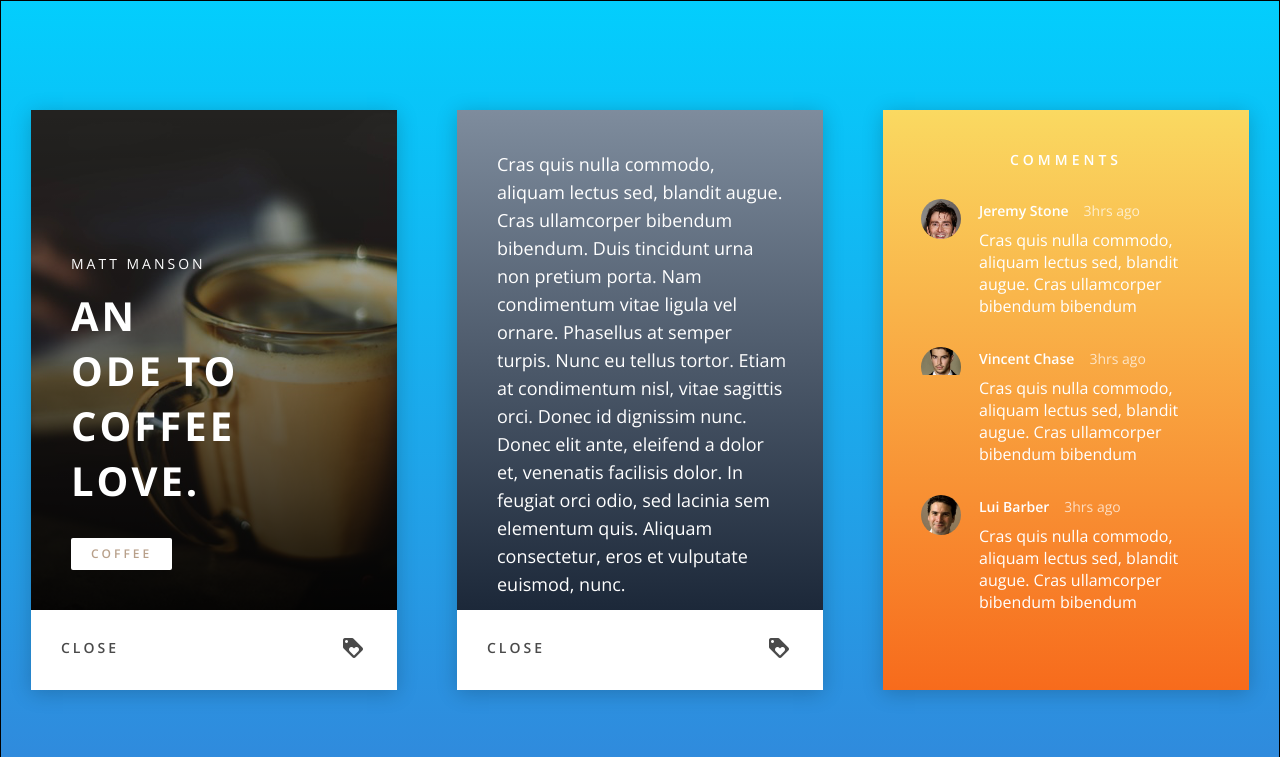
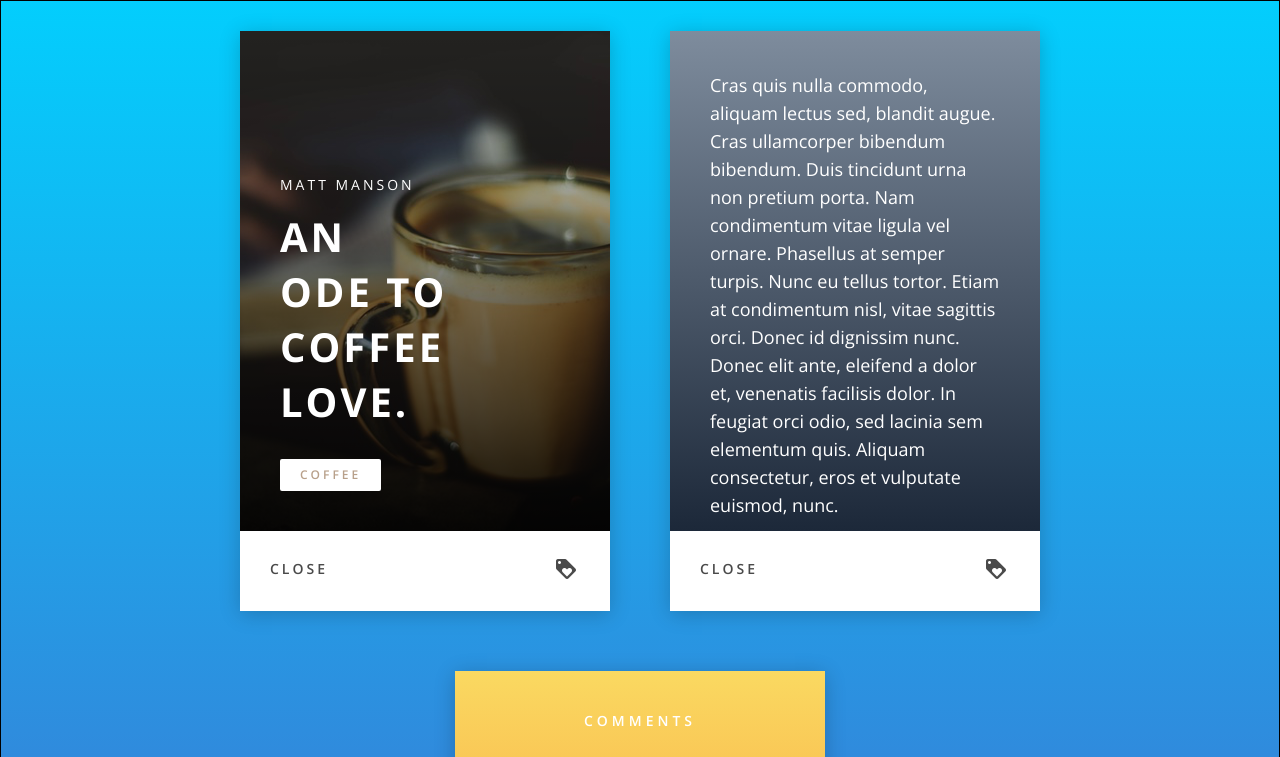
Before and after one commit to sanket-chaudhari/front-end-experiments, a plain HTML site: page 001/html/index.html in a window 1280 px wide. Shown: the top 757 px of the page. Drawn offline with nearby package versions, Linux system fonts and the light colour scheme.

Commit message:
Ensure that widths of the three tiles (EXP-001) remains constant on reducing window width.

```diff
--- a/001/css/main.css
+++ b/001/css/main.css
@@ -30,6 +30,7 @@ body {
 	flex-direction : row;
 	justify-content: center;
 	align-items : center;
+	flex-wrap: wrap;
 
 }
 
@@ -37,11 +38,11 @@ body {
 .container {
 	overflow: hidden;
 	display : inline-block;
-	width : 370px;
+	min-width : 370px;
 	height : 580px;
 	background-color: white;
 	box-shadow: 0px 3px 20px rgba(0,0,0,0.2);
-	margin : auto 30px;
+	margin : 30px 30px;
 }
 
 .head-section {
```
